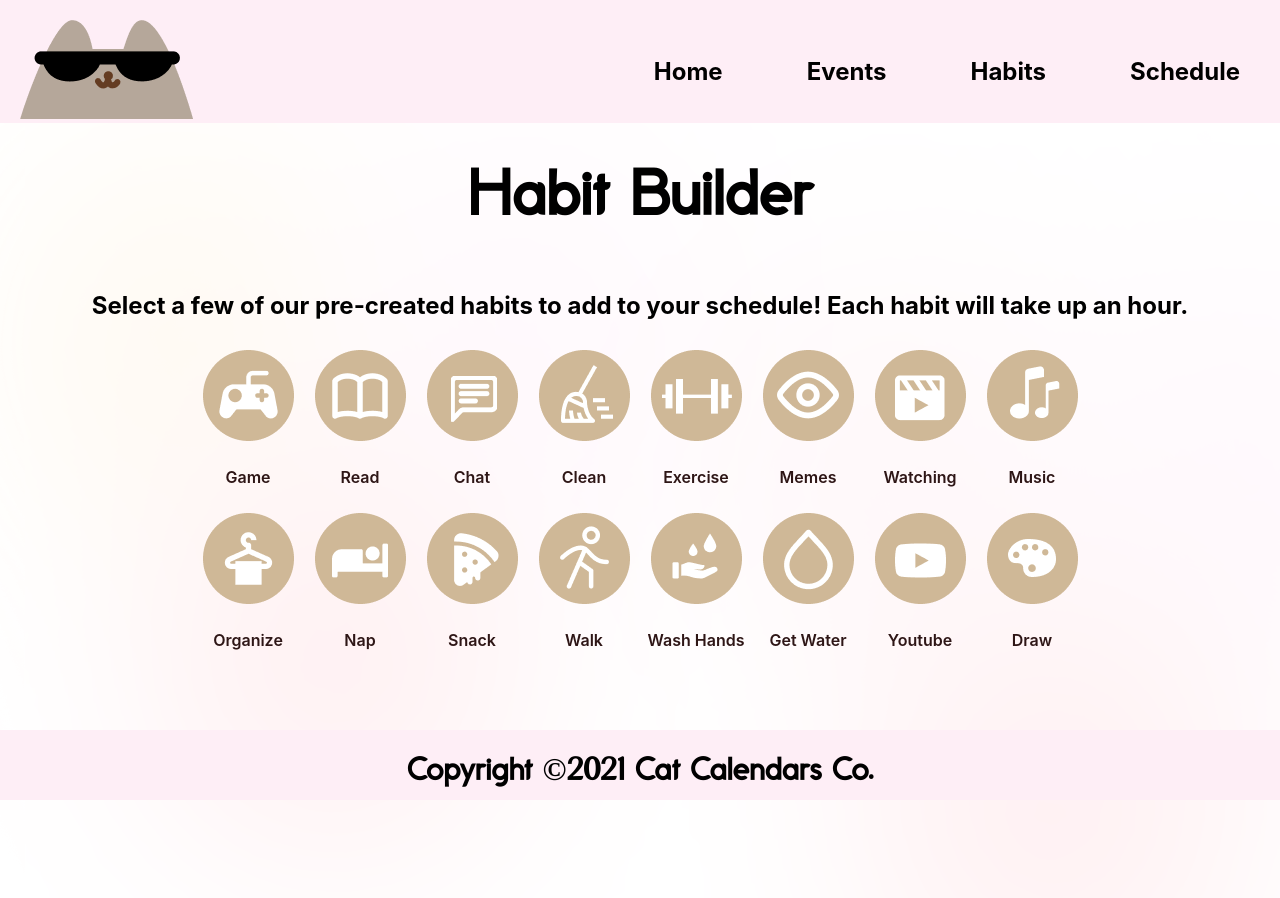
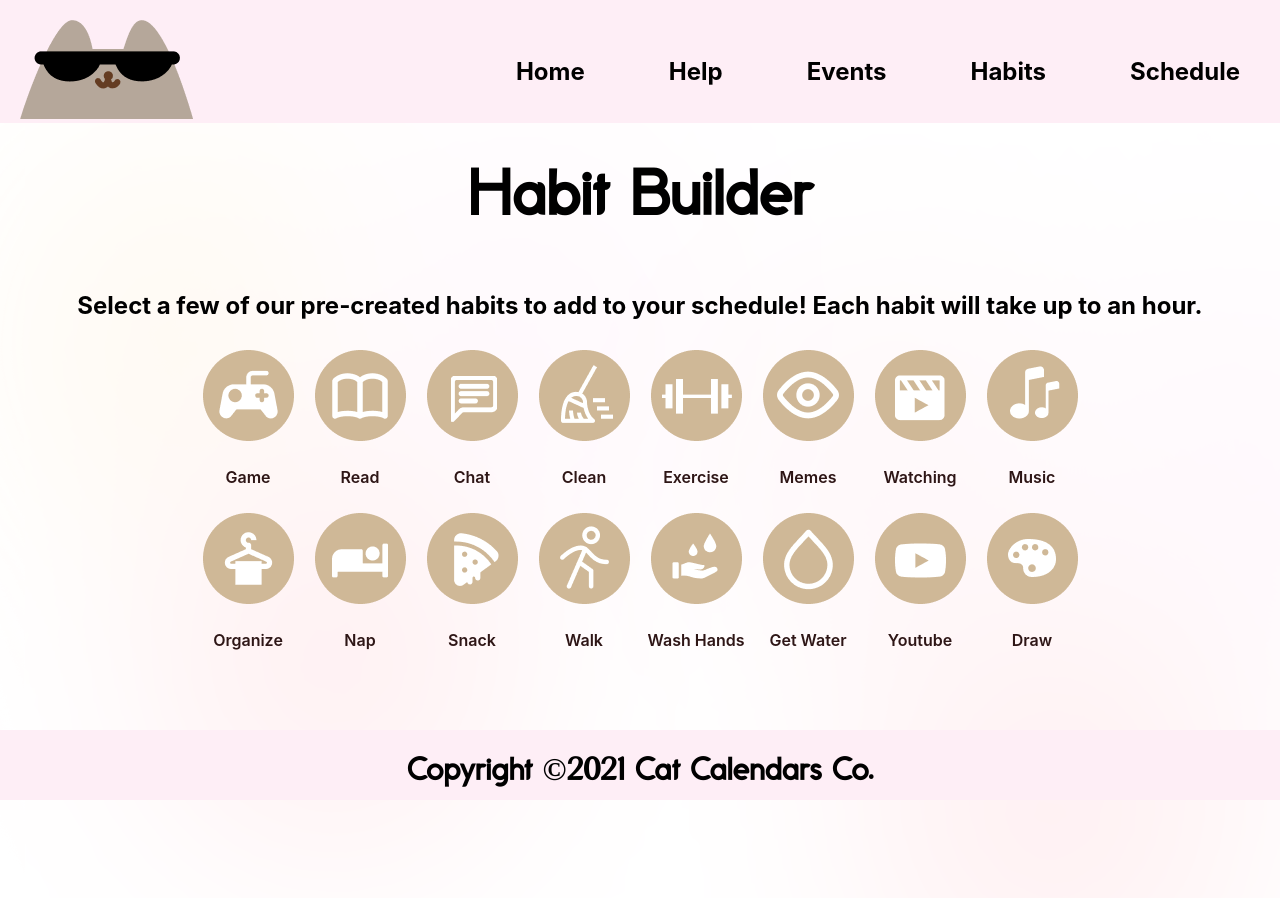
Before and after one commit to anyuan-chen/cat-calendar, a React (Create React App) app: page /habits in a window 1280 px wide. Shown: the top 898 px of the page. Built offline with nearby package versions, Linux system fonts and the light colour scheme.

Commit message:
we are almost done ohhhhh my god

```diff
--- a/src/components/Navbar.js
+++ b/src/components/Navbar.js
@@ -16,6 +16,9 @@ export default function Navbar() {
         <Link to="/" className="navlink">
           <h2>Home</h2>
         </Link>
+        <Link to="/instructions" className="navlink">
+          <h2>Help</h2>
+        </Link>
         <Link to="/events" className="navlink">
           <h2>Events</h2>
         </Link>
--- a/src/pages/Habits.js
+++ b/src/pages/Habits.js
@@ -13,7 +13,7 @@ export default function Habits() {
         <div class="central-utility-mechanism">
           <h2 class="header">
             Select a few of our pre-created habits to add to your schedule! Each
-            habit will take up an hour.
+            habit will take up to an hour.
           </h2>
           {/* <h2 class="header2">Each habit will take up an hour.</h2> */}
         </div>
```
Also changed, not shown: src/pages/Instructions.js (added, +16 -0 lines), src/pages/Instructions.css (added).
